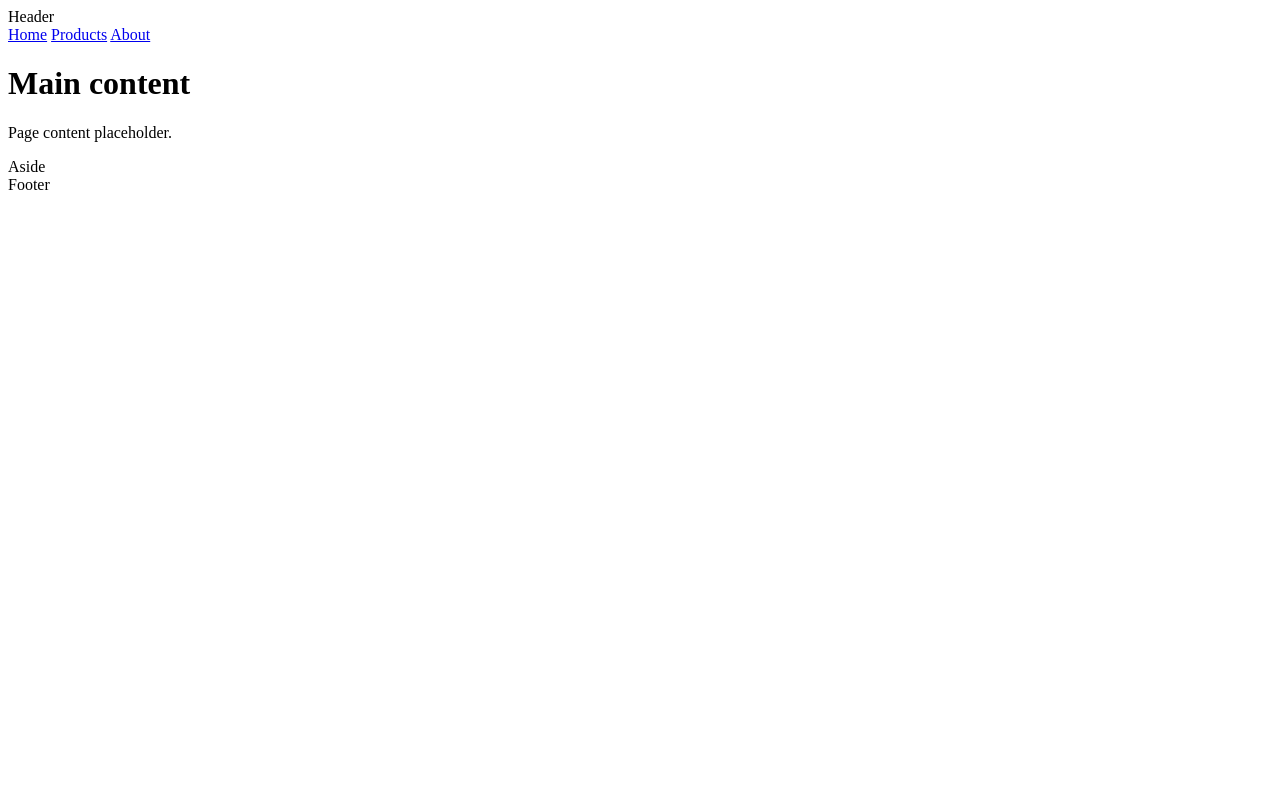
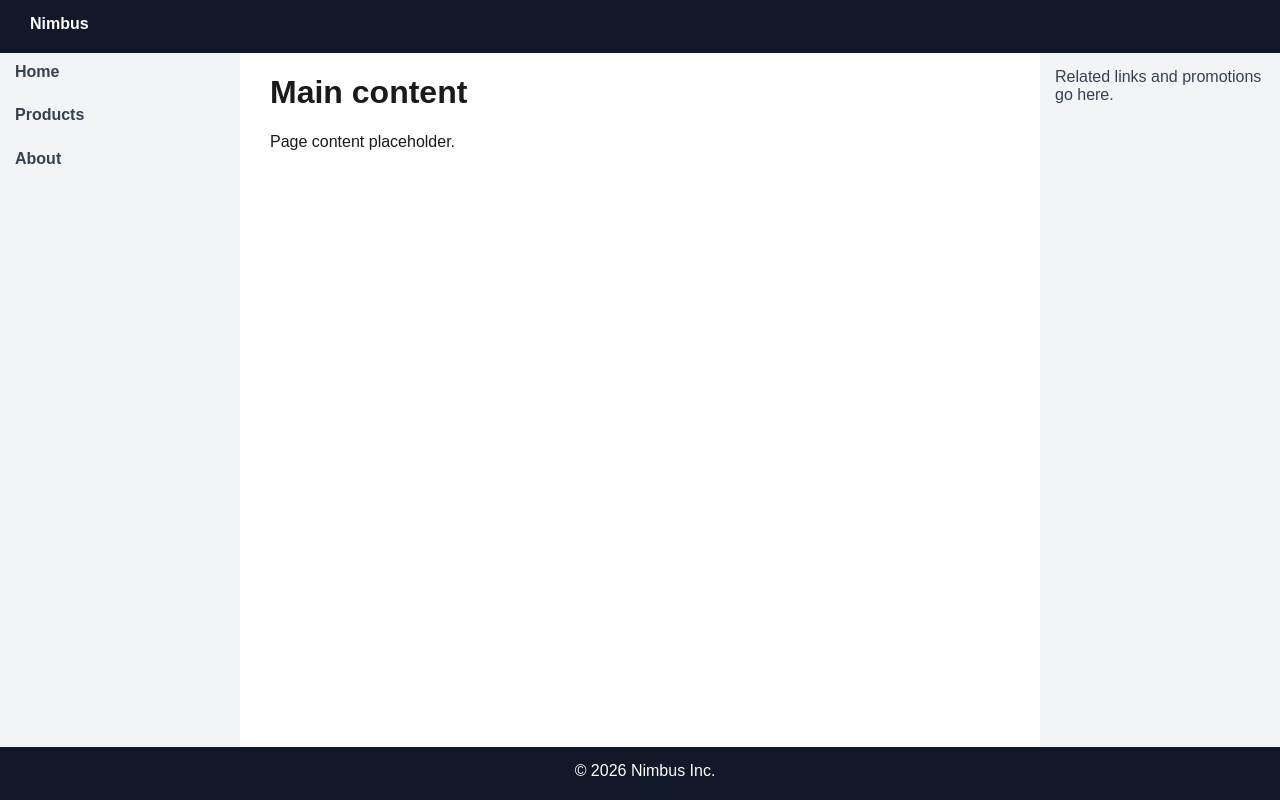
Before and after one commit to Rahma-21/Flex-Grid--Practice, a plain HTML site: page task-07-holy-grail/index.html in a window 1280 px wide. Drawn offline with Linux system fonts and the light colour scheme.

Commit message:
feat: complete holy-grail task

```diff
--- a/task-07-holy-grail/index.html
+++ b/task-07-holy-grail/index.html
@@ -1,10 +1,10 @@
-<!DOCTYPE html>
+<!doctype html>
 <html lang="en">
   <head>
-  <meta charset="UTF-8">
-  <meta name="viewport" content="width=device-width, initial-scale=1.0">
+    <meta charset="UTF-8" />
+    <meta name="viewport" content="width=device-width, initial-scale=1.0" />
     <title>Task 07 — Holy Grail Layout</title>
-  <link rel="stylesheet" href="styles.css">
+    <link rel="stylesheet" href="styles.css" />
   </head>
   <body>
     <!-- TODO: .page-layout needs a full-width header, a full-width footer,
@@ -14,18 +14,18 @@
        think about how many independent rows and columns you need to
        control at once before picking flex or grid -->
     <div class="page-layout">
-    <header class="site-header">Header</header>
-    <nav class="side-nav">
+      <header class="site-header header">Nimbus</header>
+      <nav class="side-nav nav">
         <a href="#">Home</a>
         <a href="#">Products</a>
         <a href="#">About</a>
       </nav>
-    <main class="content">
+      <main class="content main">
         <h1>Main content</h1>
         <p>Page content placeholder.</p>
       </main>
-    <aside class="sidebar">Aside</aside>
-    <footer class="site-footer">Footer</footer>
+      <aside class="sidebar side">Related links and promotions go here.</aside>
+      <footer class="site-footer footer">© 2026 Nimbus Inc.</footer>
     </div>
   </body>
 </html>
--- a/task-07-holy-grail/styles.css
+++ b/task-07-holy-grail/styles.css
@@ -1 +1,88 @@
 /* TODO: build .page-layout to match the mockup */
+body {
+  margin: 0;
+  font-family: Arial, sans-serif;
+  background: #f3f4f6;
+  color: #1a1a1a;
+}
+
+.page-layout {
+  display: grid;
+  grid-template-columns: 240px 1fr 240px;
+  grid-template-rows: auto 1fr auto;
+  grid-template-areas:
+    "header header header"
+    "nav main side"
+    "footer footer footer";
+
+  min-height: 100vh;
+}
+
+.site-header {
+  grid-area: header;
+}
+
+.side-nav {
+  grid-area: nav;
+}
+
+.content {
+  grid-area: main;
+}
+.sidebar {
+  grid-area: side;
+}
+.site-footer {
+  grid-area: footer;
+}
+
+.page-layout {
+  height: 300px;
+}
+
+.site-header {
+  display: grid;
+  align-items: center;
+  color: #ffffff;
+  background: #111827;
+  font-weight: bold;
+  padding: 15px 20px 20px 30px;
+}
+
+.side-nav {
+  display: grid;
+  height: 130px;
+  padding: 10px 0 0 15px;
+}
+
+.side-nav a {
+  color: #374151;
+  text-decoration: none;
+  font-weight: 600;
+}
+
+.sidebar {
+  color: #374151;
+  padding: 15px;
+}
+.content {
+  background: #ffffff;
+  padding: 0px 30px 30px 30px;
+}
+
+.site-footer {
+  display: grid;
+  justify-content: center;
+  align-items: center;
+  color: #ffffff;
+  background: #111827;
+  padding: 15px 20px 20px 30px;
+}
+
+/* ## Palette
+- Background: `#f3f4f6`
+- Header/footer/content background: `#ffffff`
+- Text: `#1a1a1a`
+- Secondary text: `#374151`
+- Muted text: `#6b7280` / `#9ca3af`
+- Dark text accent: `#111827` */
```
Lines whose indentation alone changed are shown as unchanged.
